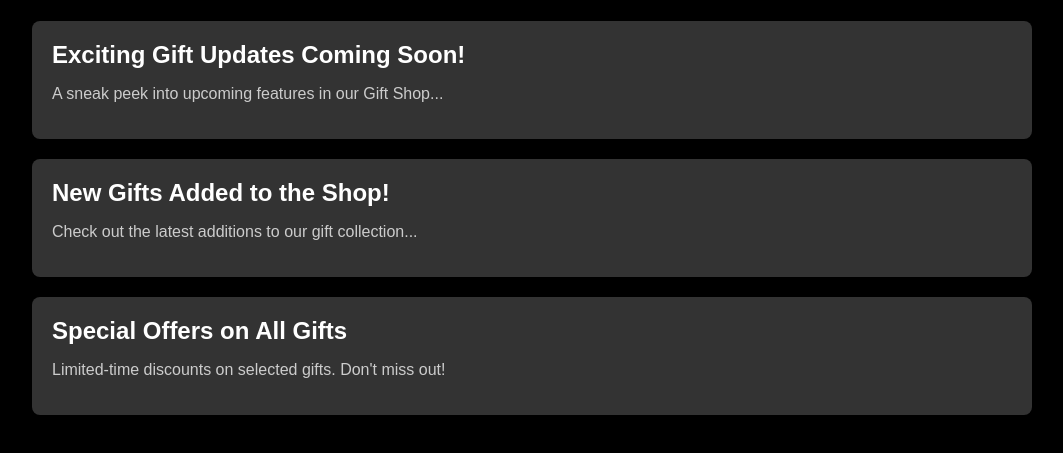
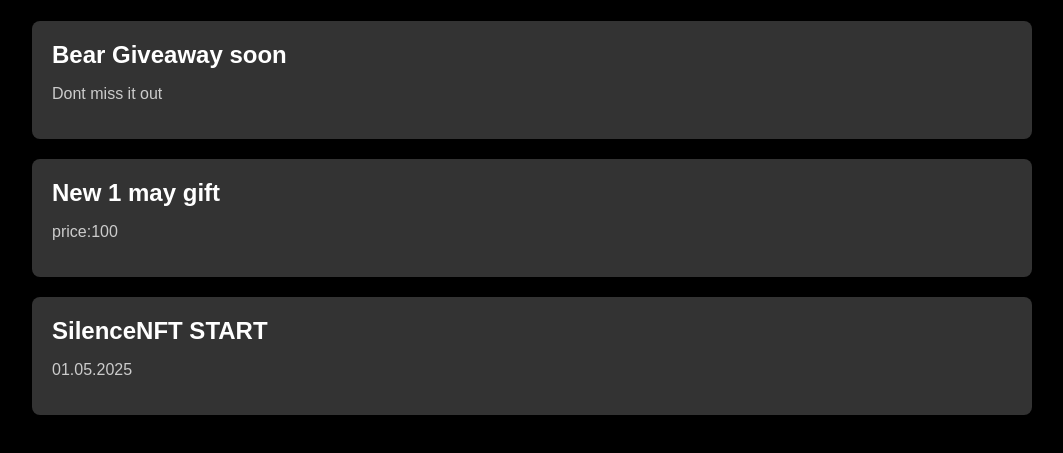
Before and after one commit to Gm0n0/Silence, a plain HTML site: page index.html in a window 1280 px wide. Shown: the part 115-568 px from the top of the page, without its empty margins (108-1171 px from the left). Drawn offline with Linux system fonts and the light colour scheme.

```diff
--- a/index.html
+++ b/index.html
@@ -94,16 +94,16 @@
     <div class="news-container">
         <h1>Latest News</h1>
         <div class="news-post" onclick="openModal('news1')">
-            <h2 class="news-title">Exciting Gift Updates Coming Soon!</h2>
-            <p class="news-summary">A sneak peek into upcoming features in our Gift Shop...</p>
+            <h2 class="news-title">Bear Giveaway soon</h2>
+            <p class="news-summary">Dont miss it out</p>
         </div>
         <div class="news-post" onclick="openModal('news2')">
-            <h2 class="news-title">New Gifts Added to the Shop!</h2>
-            <p class="news-summary">Check out the latest additions to our gift collection...</p>
+            <h2 class="news-title">New 1 may gift</h2>
+            <p class="news-summary">price:100</p>
         </div>
         <div class="news-post" onclick="openModal('news3')">
-            <h2 class="news-title">Special Offers on All Gifts</h2>
-            <p class="news-summary">Limited-time discounts on selected gifts. Don't miss out!</p>
+            <h2 class="news-title">SilenceNFT START</h2>
+            <p class="news-summary">01.05.2025</p>
         </div>
     </div>
 
```
